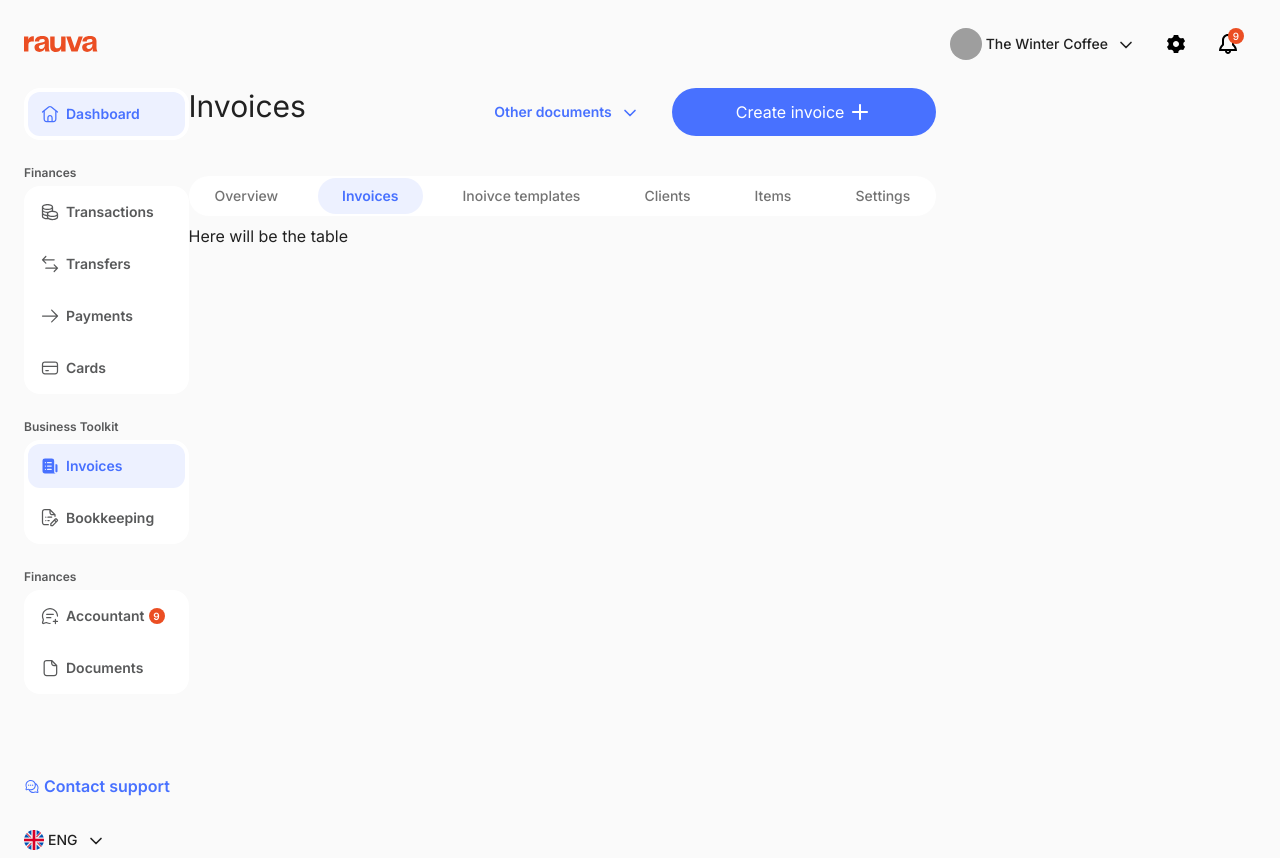
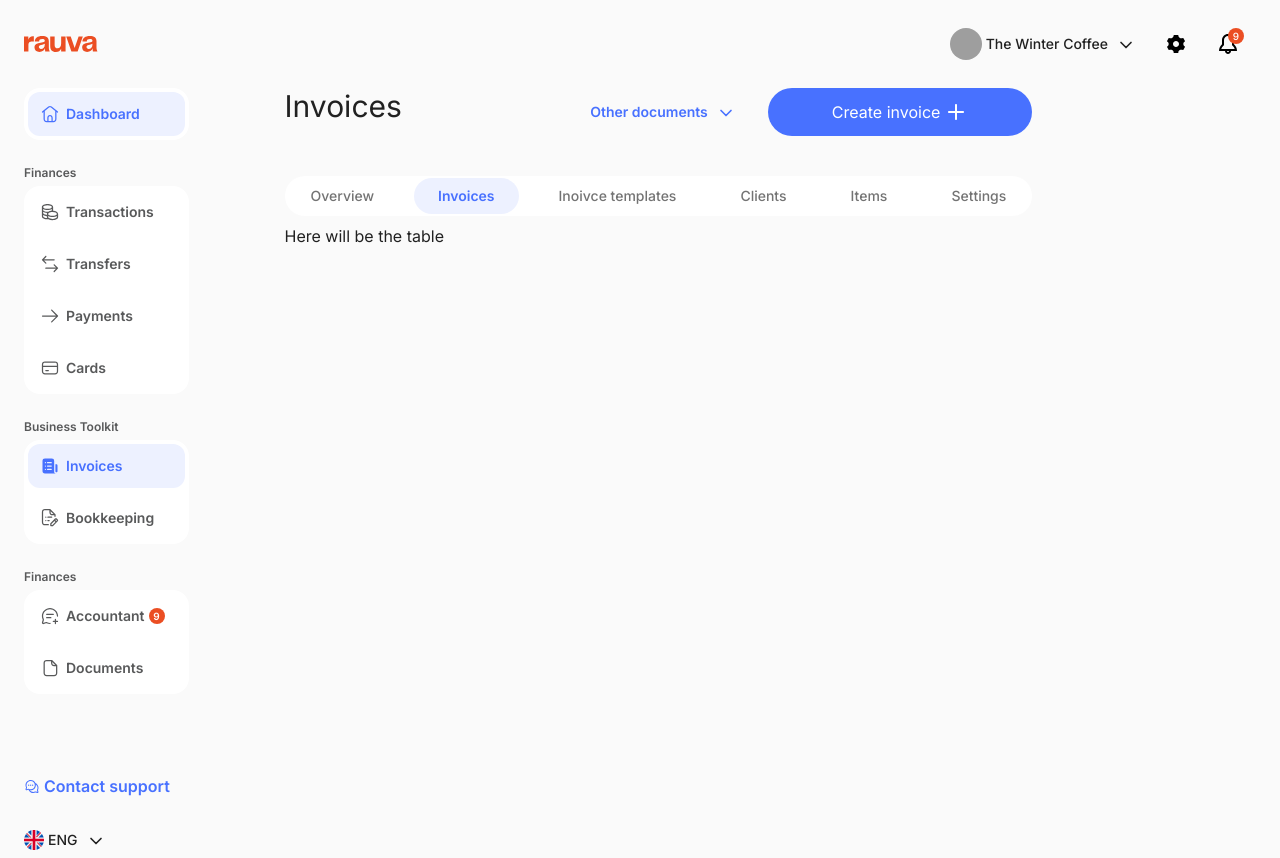
Before and after one commit to Pipo2410/invoice-generator-app, a Next.js app: page /invoices in a window 1280 px wide. Built offline with nearby package versions, Linux system fonts and the light colour scheme; grey boxes are pictures that could not be loaded.

Commit message:
fix layout for invoices page

```diff
--- a/app/invoices/page.tsx
+++ b/app/invoices/page.tsx
@@ -3,7 +3,7 @@ import { PageHeader } from '@/components/page/invoices/page-header';
 export default function Home() {
 	return (
 		<>
-			<main className="w-full">
+			<main className="w-full h-fit flex flex-col gap-10 ml-24">
 				<PageHeader />
 			</main>
 		</>
```
